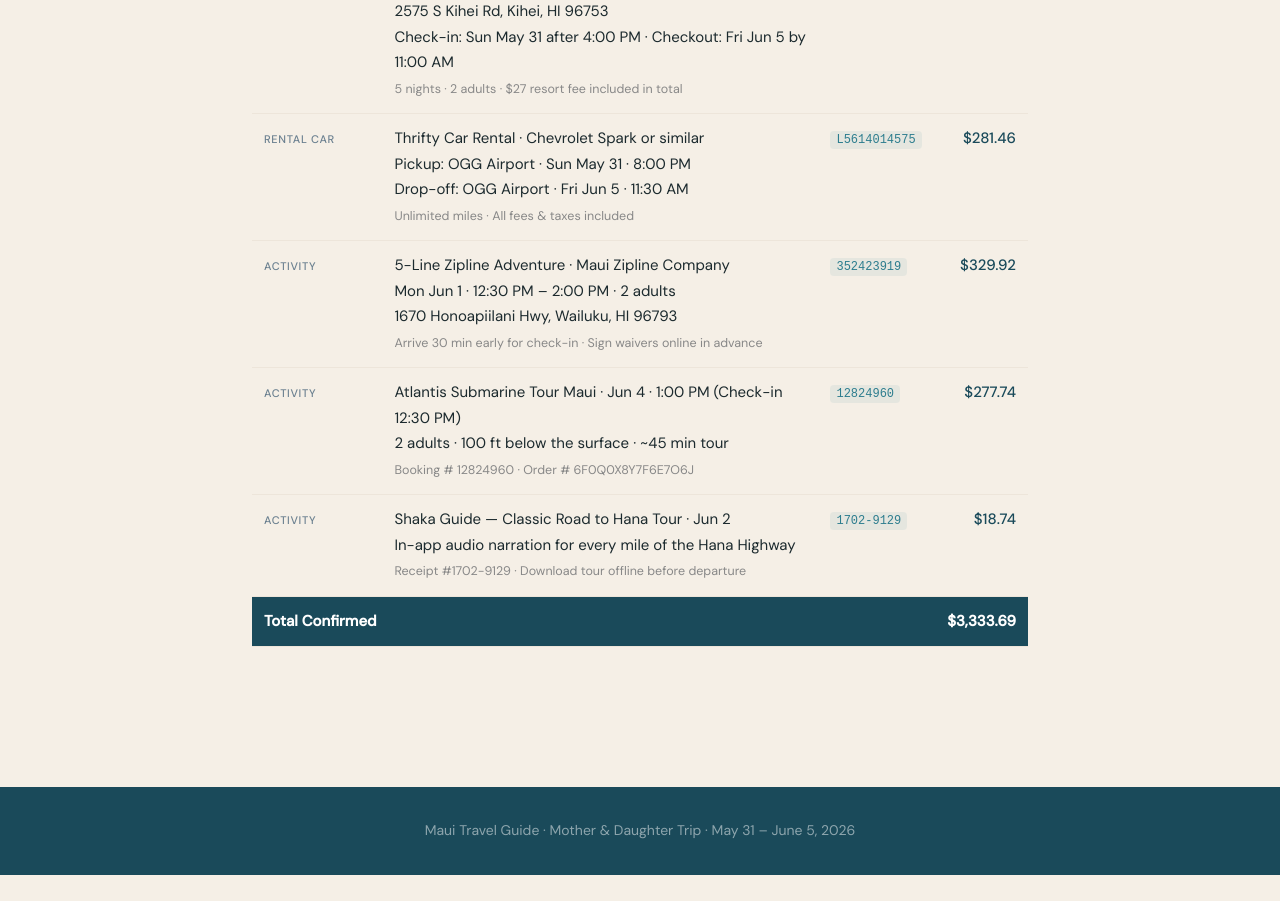
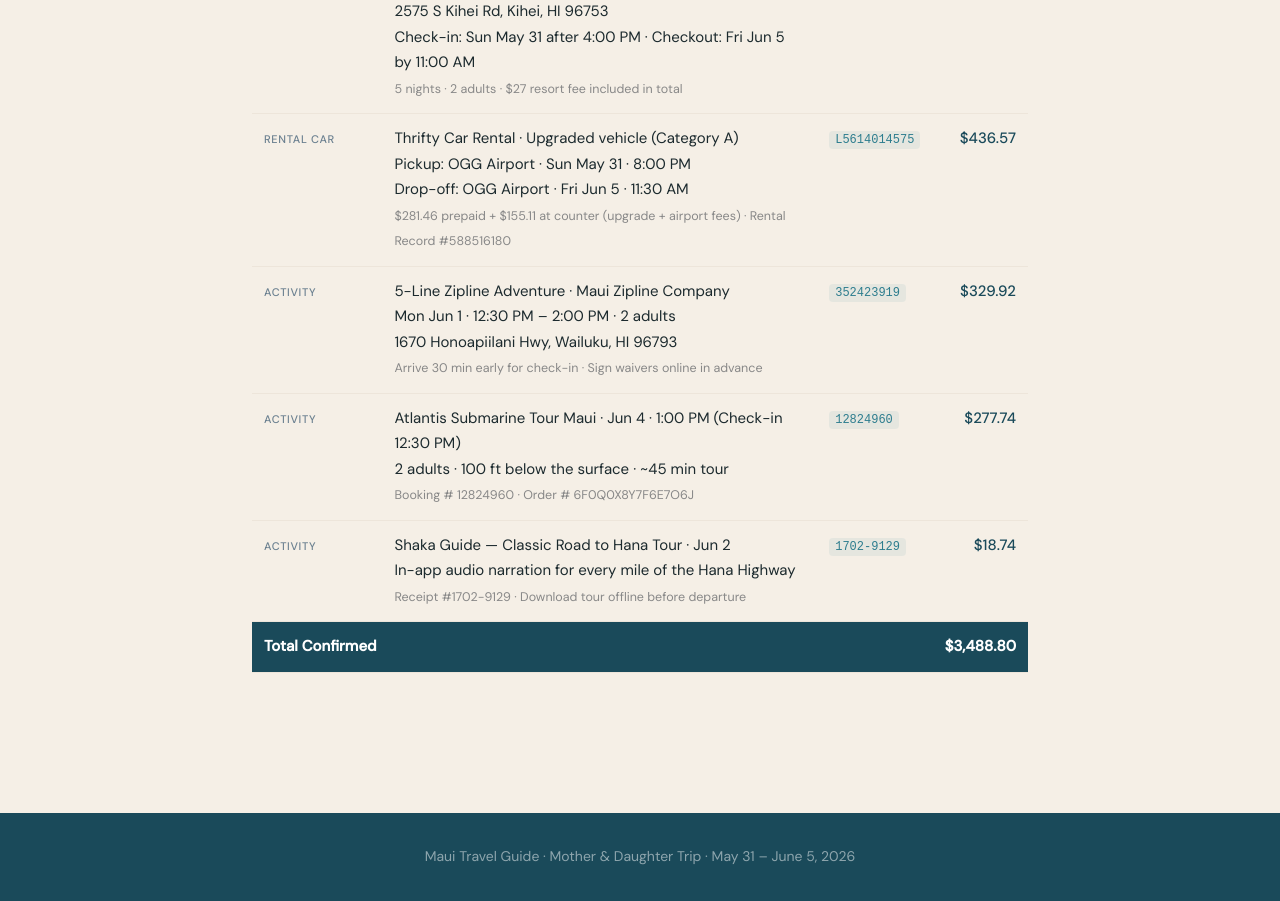
Before and after one commit to rameensaeed3/maui-trip-guide, a plain HTML site: page index.html in a window 1280 px wide. Shown: the part 10311-11212 px from the top of the page. Before the commit the page ends 11186 px from the top, so only its background shows below. Drawn offline with nearby package versions, Linux system fonts and the light colour scheme; a web font is replaced by a local one.

Commit message:
Update rental car total to $436.57, trip total to $3488.80

```diff
--- a/index.html
+++ b/index.html
@@ -1182,13 +1182,13 @@
       <tr>
         <td><span class="cat">Rental Car</span></td>
         <td>
-          Thrifty Car Rental · Chevrolet Spark or similar<br>
+          Thrifty Car Rental · Upgraded vehicle (Category A)<br>
           Pickup: OGG Airport · Sun May 31 · 8:00 PM<br>
           Drop-off: OGG Airport · Fri Jun 5 · 11:30 AM<br>
-          <small style="color:#888">Unlimited miles · All fees &amp; taxes included</small>
+          <small style="color:#888">$281.46 prepaid + $155.11 at counter (upgrade + airport fees) · Rental Record #588516180</small>
         </td>
         <td><span class="conf">L5614014575</span></td>
-        <td class="amount" style="text-align:right">$281.46</td>
+        <td class="amount" style="text-align:right">$436.57</td>
       </tr>
       <tr>
         <td><span class="cat">Activity</span></td>
@@ -1223,7 +1223,7 @@
       </tr>
       <tr class="total-row">
         <td colspan="3"><strong>Total Confirmed</strong></td>
-        <td class="amount" style="text-align:right"><strong>$3,333.69</strong></td>
+        <td class="amount" style="text-align:right"><strong>$3,488.80</strong></td>
       </tr>
     </tbody>
   </table>
```
